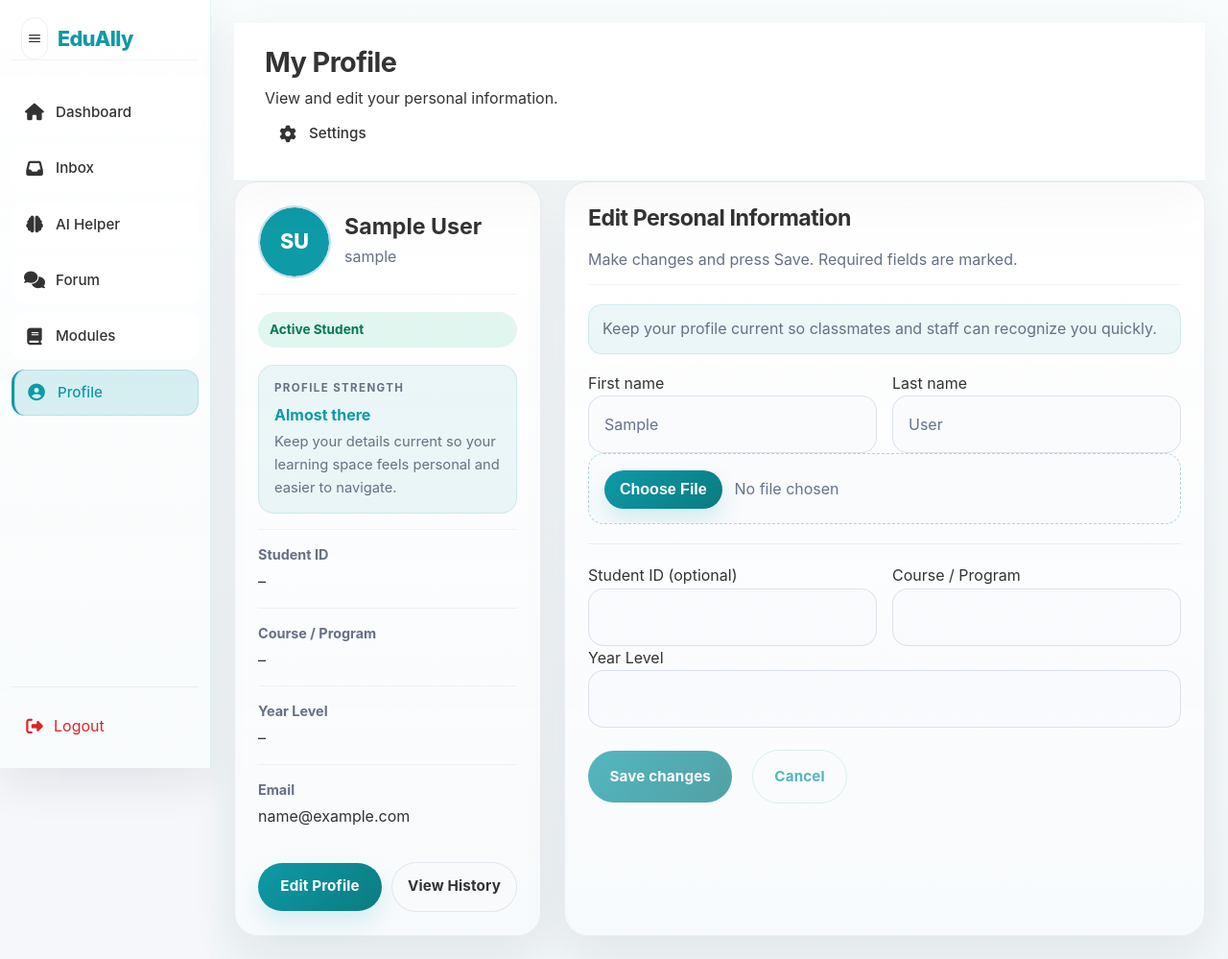
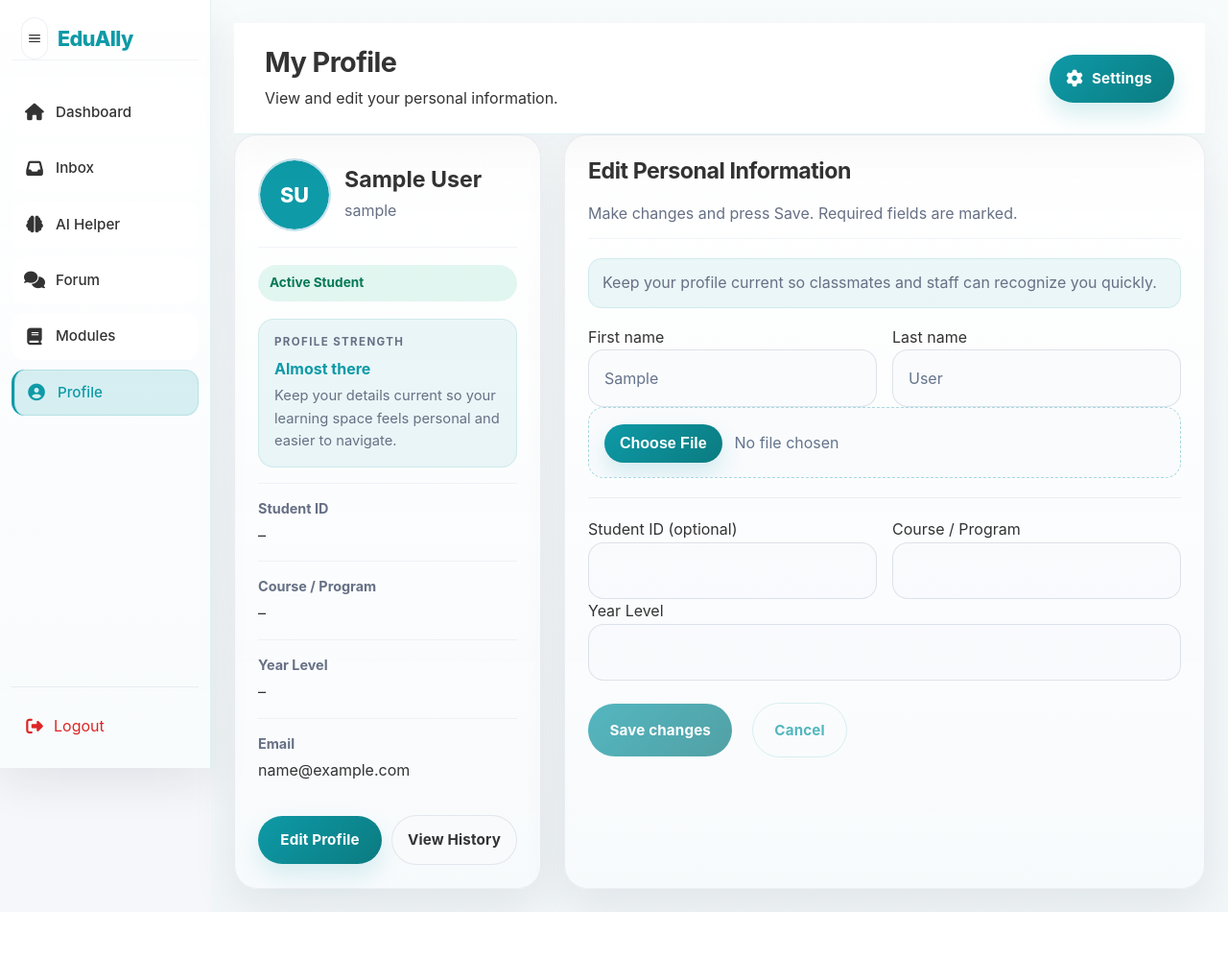
Before and after one commit to Edmar-15/edually, a Django app: page /account/profile/ in a window 1280 px wide. Shown: the whole page at 96% size. After the commit the page ends 950 px from the top, so only its background shows below. Run offline with Django 5.2, Linux system fonts and the light colour scheme; the visitor is signed in with stand-in values (Sample User, id 1).

Commit message:
apply toast to upload post, movre settings button more visible

```diff
--- a/static/css/dashboard.css
+++ b/static/css/dashboard.css
@@ -1206,6 +1206,21 @@ body.sidebar-collapsed .main-content {
     margin-bottom: 4px;
     color: var(--muted);
     font-size: 0.9rem;
+}
+
+.profile-settings-link {
+    display: inline-flex;
+    align-items: center;
+    gap: 0.5rem;
+    padding: 0.8rem 1rem;
+    min-width: 130px;
+    justify-content: center;
+    box-shadow: 0 12px 24px rgba(14, 154, 167, 0.18);
+    margin-left: auto;
+}
+
+.profile-settings-link:hover {
+    transform: translateY(-1px);
 }
 
 .profile-actions {
--- a/static/js/toast_notifications.js
+++ b/static/js/toast_notifications.js
@@ -1,6 +1,3 @@
-document.addEventListener('DOMContentLoaded', () => {
-  const getMessagesLists = () => Array.from(document.querySelectorAll('ul.messages'));
-
 const getToastContainer = () => {
   let container = document.querySelector('.toast-container');
   if (!container) {
@@ -11,6 +8,33 @@ document.addEventListener('DOMContentLoaded', () => {
   }
   return container;
 };
+
+window.showGlobalToast = (message, type = 'info', duration = 4000) => {
+  if (!message) return;
+
+  const container = getToastContainer();
+  const toast = document.createElement('div');
+  toast.className = `toast toast--${type}`;
+  toast.setAttribute('role', 'status');
+  toast.setAttribute('aria-live', 'polite');
+  toast.style.setProperty('--toast-life', `${duration}ms`);
+
+  const icon = document.createElement('span');
+  icon.className = 'toast__icon';
+  icon.textContent = type === 'success' ? '✓' : type === 'error' ? '✕' : type === 'warning' ? '⚠' : 'ℹ';
+
+  const msg = document.createElement('span');
+  msg.textContent = message;
+
+  toast.appendChild(icon);
+  toast.appendChild(msg);
+  toast.addEventListener('click', () => toast.remove());
+  container.appendChild(toast);
+  setTimeout(() => toast.remove(), duration + 500);
+};
+
+document.addEventListener('DOMContentLoaded', () => {
+  const getMessagesLists = () => Array.from(document.querySelectorAll('ul.messages'));
 
   const mapTagToType = (className = '') => {
     const normalized = className.toLowerCase();
@@ -31,23 +55,10 @@ document.addEventListener('DOMContentLoaded', () => {
         if (!(item instanceof HTMLElement)) return;
 
         const type = mapTagToType(item.className);
-        const toast = document.createElement('div');
-        toast.className = `toast toast--${type}`;
-        toast.setAttribute('role', 'status');
-        toast.setAttribute('aria-live', 'polite');
-        toast.style.setProperty('--toast-life', '4000ms');
-
-        const icon = document.createElement('span');
-        icon.className = 'toast__icon';
-        icon.textContent = type === 'success' ? '✓' : type === 'error' ? '✕' : type === 'warning' ? '⚠' : 'ℹ';
-
-        const message = document.createElement('span');
-        message.textContent = item.textContent.trim();
-
-        toast.appendChild(icon);
-        toast.appendChild(message);
-        toast.addEventListener('click', () => toast.remove());
-        container.appendChild(toast);
+        const message = item.textContent.trim();
+        if (message) {
+          window.showGlobalToast(message, type);
+        }
       });
 
       messagesList.remove();
--- a/templates/account/login.html
+++ b/templates/account/login.html
@@ -97,6 +97,7 @@
     </section>
 </main>
 
+<script src="{% static 'js/toast_notifications.js' %}"></script>
 <script src="{% static 'js/account/password_toggle.js' %}"></script>
 <script src="{% static 'js/account/floating_labels.js' %}"></script>
 <script src="{% static 'js/account/form_validation.js' %}"></script>
--- a/templates/account/profile.html
+++ b/templates/account/profile.html
@@ -20,9 +20,11 @@
                 <div class="header-left">
                     <h1>My Profile</h1>
                     <p class="user-info">View and edit your personal information.</p>
-                    <a href="{% url 'account:settings' %}" class="nav-item">
-                    <i class="fas fa-cog nav-icon"></i>
-                    <span class="nav-label">Settings</span>
+                </div>
+                <div class="header-right">
+                    <a href="{% url 'account:settings' %}" class="button primary-button profile-settings-link">
+                        <i class="fas fa-cog nav-icon"></i>
+                        <span class="nav-label">Settings</span>
                     </a>
                 </div>
             </div>
@@ -146,6 +148,7 @@
         </section>
     </main>
 </div>
+<script src="{% static 'js/toast_notifications.js' %}"></script>
 {# 1️⃣ Global modal placeholder – only once per page #}
     {% include "components/global_modal.html" %}
 
--- a/templates/account/register.html
+++ b/templates/account/register.html
@@ -329,6 +329,7 @@
     </div>
 </div>
 
+<script src="{% static 'js/toast_notifications.js' %}"></script>
 <script src="{% static 'js/account/password_toggle.js' %}"></script>
 <script src="{% static 'js/account/floating_labels.js' %}"></script>
 <script src="{% static 'js/account/policy_modal.js' %}"></script>
--- a/templates/forum/feed.html
+++ b/templates/forum/feed.html
@@ -165,6 +165,7 @@
     {# 2️⃣ Modal JS – load after the DOM #}
     <script src="{% static 'js/modal.js' %}" defer></script>
 
+<script src="{% static 'js/toast_notifications.js' %}"></script>
 <script src="{% static 'js/forum/forum-upvote.js' %}"></script>
 <script src="{% static 'js/forum/forum_ajax.js' %}"></script>
 <script>
--- a/templates/forum/partials/post_form.html
+++ b/templates/forum/partials/post_form.html
@@ -7,7 +7,9 @@
                 class="post-create-form ajax-form"
                 data-target="#post-list"
                 data-insert="prepend"
-                data-modal-form>
+                data-modal-form
+                data-toast-success="Your post was published."
+                data-toast-error="We couldn't publish your post. Please try again.">
             {% csrf_token %}
             {{ form.as_p }}
             <div class="modal__actions">
```
Also changed, not shown: static/js/forum/forum_ajax.js (+7 -0 lines). Lines whose indentation alone changed are shown as unchanged.
